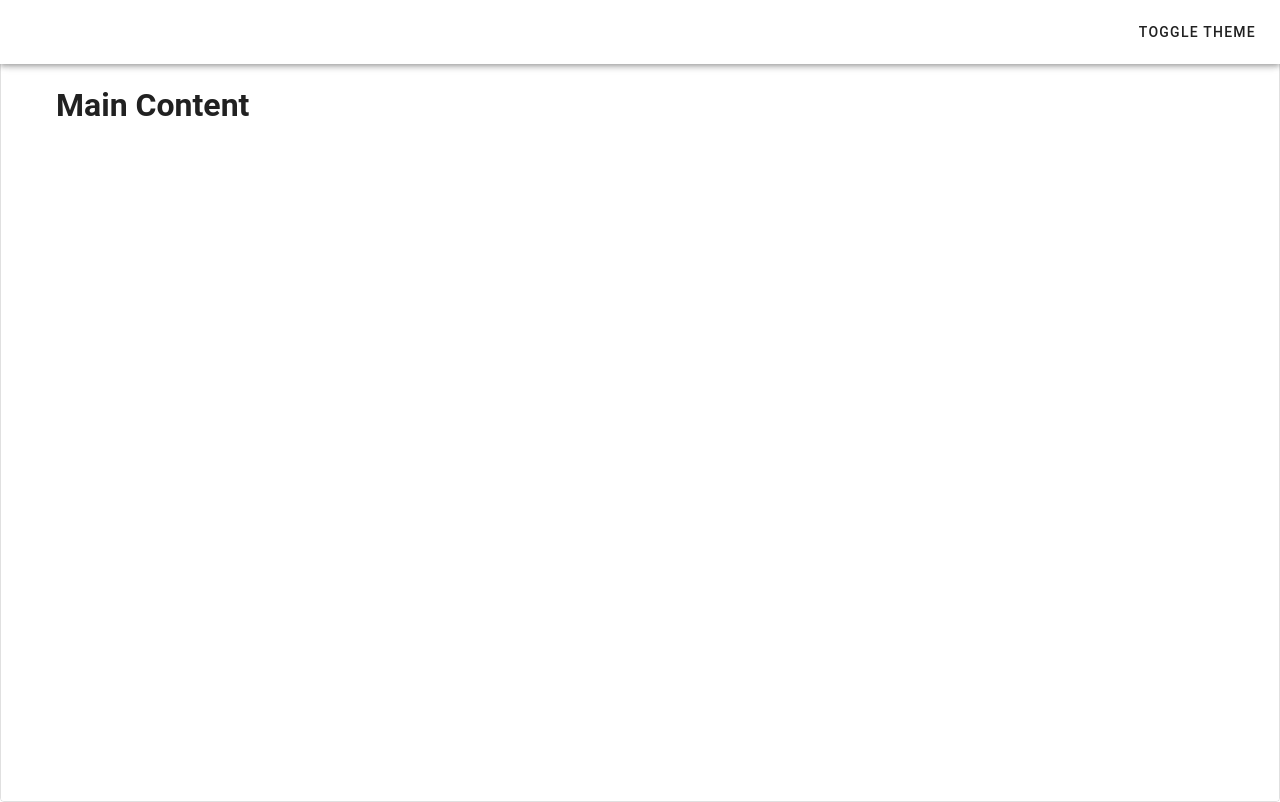
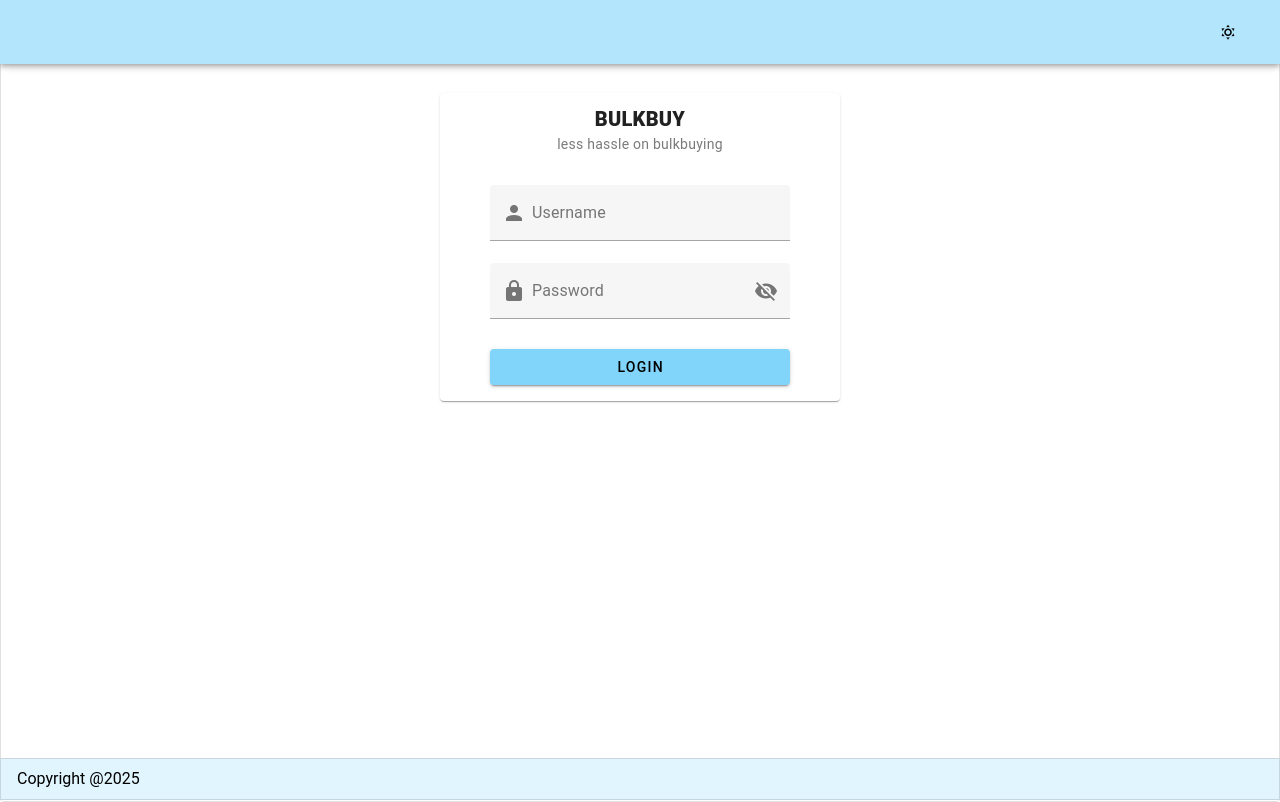
Before and after one commit to Nikopolintan/bulk-buy, a Vue app: page / in a window 1280 px wide. Built offline with nearby package versions, Linux system fonts and the light colour scheme.

Commit message:
feat: initial design of LoginView

```diff
--- a/package.json
+++ b/package.json
@@ -18,12 +18,13 @@
   },
   "devDependencies": {
     "@eslint/js": "^9.20.0",
+    "@mdi/font": "^7.4.47",
     "@vitejs/plugin-vue": "^5.2.1",
     "@vue/eslint-config-prettier": "^10.2.0",
     "eslint": "^9.20.1",
     "eslint-plugin-vue": "^9.32.0",
     "prettier": "^3.5.1",
-    "vite": "^6.1.0",
+    "vite": "^6.2.5",
     "vite-plugin-vue-devtools": "^7.7.2"
   }
 }
--- a/src/main.js
+++ b/src/main.js
@@ -4,6 +4,7 @@ import { createApp } from 'vue'
 import { createPinia } from 'pinia'
 
 // Vuetify
+import '@mdi/font/css/materialdesignicons.css'
 import 'vuetify/styles'
 import { createVuetify } from 'vuetify'
 import * as components from 'vuetify/components'
@@ -15,9 +16,14 @@ import router from './router'
 const app = createApp(App)
 
 const vuetify = createVuetify({
+  icons: {
+    defaultSet: 'mdi',
+  },
   components,
   directives,
 })
+
+
 
 app.use(createPinia())
 app.use(router)
--- a/src/router/index.js
+++ b/src/router/index.js
@@ -1,5 +1,5 @@
 import { createRouter, createWebHistory } from 'vue-router'
-import LoginView from '@/views/LoginView.vue'
+import LoginView from '@/views/auth/LoginView.vue'
 
 const router = createRouter({
   history: createWebHistory(import.meta.env.BASE_URL),
--- a/src/views/LoginView.vue
+++ /dev/null
@@ -1,32 +0,0 @@
-<script setup>
-import { ref } from 'vue'
-
-const theme = ref('light')
-
-function onClick() {
-  theme.value = theme.value === 'light' ? 'dark' : 'light'
-}
-</script>
-
-<template>
-  <v-responsive class="border rounded">
-    <v-app :theme="theme">
-      <v-app-bar class="px-3">
-        <v-spacer></v-spacer>
-
-        <v-btn
-          :prepend-icon="theme === 'light' ? 'mdi-weather-sunny' : 'mdi-weather-night'"
-          text="Toggle Theme"
-          slim
-          @click="onClick"
-        ></v-btn>
-      </v-app-bar>
-
-      <v-main>
-        <v-container>
-          <h1>Main Content</h1>
-        </v-container>
-      </v-main>
-    </v-app>
-  </v-responsive>
-</template>
--- /dev/null
+++ b/src/views/auth/LoginView.vue
@@ -0,0 +1,91 @@
+<script setup>
+import { ref } from 'vue'
+
+const theme = ref('light')
+
+function onClick() {
+  theme.value = theme.value === 'light' ? 'dark' : 'light'
+}
+
+// Models
+const username = ref('')
+const password = ref('')
+const showPassword = ref(false)
+
+// Validation rules
+const usernameRules = [(v) => !!v || 'Username is required']
+const passwordRules = [(v) => !!v || 'Password is required']
+
+// Toggle function
+function togglePasswordVisibility() {
+  showPassword.value = !showPassword.value
+}
+
+</script>
+
+<template>
+  <v-responsive class="border rounded">
+    <v-app  :theme="theme">
+      <v-app-bar color="light-blue-lighten-4" class="px-3">
+        <v-spacer></v-spacer>
+
+        <v-btn
+          :prepend-icon="theme === 'light' ? 'mdi-weather-sunny' : 'mdi-weather-night'"
+          slim
+          @click="onClick"
+        ></v-btn>
+      </v-app-bar>
+
+      <v-main>
+        <v-container>
+          <v-row class="my-auto">
+            <v-col cols="12" md="6" class="mx-auto">
+              <v-card
+                class="mx-auto text-center"
+                subtitle="less hassle on bulkbuying"
+                width="400"
+                >
+                <template v-slot:title>
+                  <span class="font-weight-black">BULKBUY</span>
+                </template>
+
+                <v-card-text class="pt-4">
+                  <v-sheet class="mx-auto" width="300">
+                        <v-form fast-fail @submit.prevent>
+                        <!-- Username Field -->
+                        <v-text-field
+                          v-model="username"
+                          :rules="usernameRules"
+                          label="Username"
+                          prepend-inner-icon="mdi-account"
+                          required
+                        ></v-text-field>
+
+                        <!-- Password Field with Eye Toggle -->
+                        <v-text-field
+                          v-model="password"
+                          :type="showPassword ? 'text' : 'password'"
+                          :append-inner-icon="showPassword ? 'mdi-eye' : 'mdi-eye-off'"
+                          @click:append-inner="togglePasswordVisibility"
+                          :rules="passwordRules"
+                          label="Password"
+                          prepend-inner-icon="mdi-lock"
+                          required
+                        ></v-text-field>
+
+                        <!-- Submit Button -->
+                        <v-btn color="light-blue-lighten-3" class="mt-2" type="submit" block>Login</v-btn>
+                      </v-form>
+                    </v-sheet>
+                </v-card-text>
+              </v-card>
+            </v-col>
+          </v-row>
+        </v-container>
+      </v-main>
+
+      <v-footer color="light-blue-lighten-5" border app> Copyright @2025</v-footer>
+
+    </v-app>
+  </v-responsive>
+</template>
```
Also changed, not shown: 1 other file (tests, documents, lock files or other folders).
